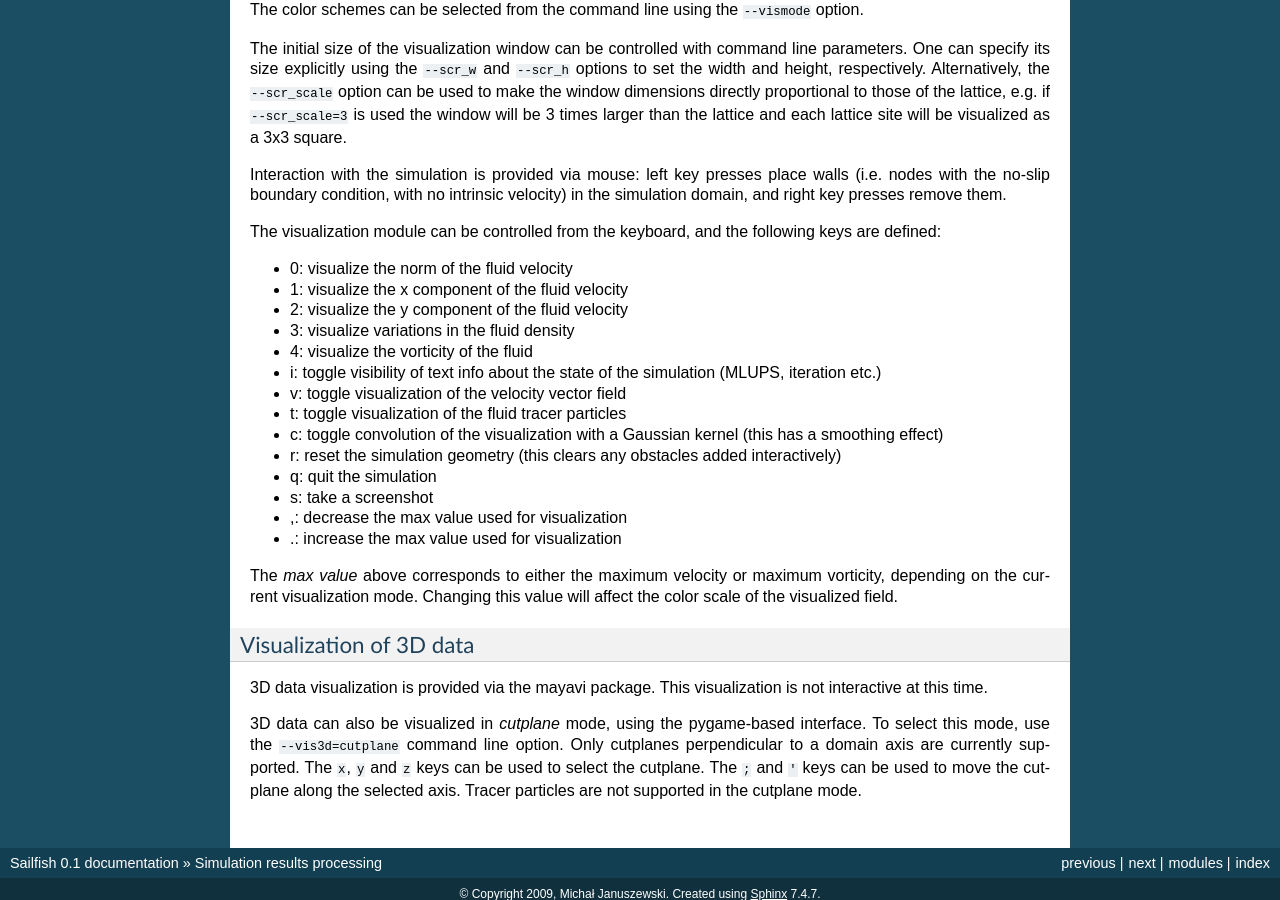
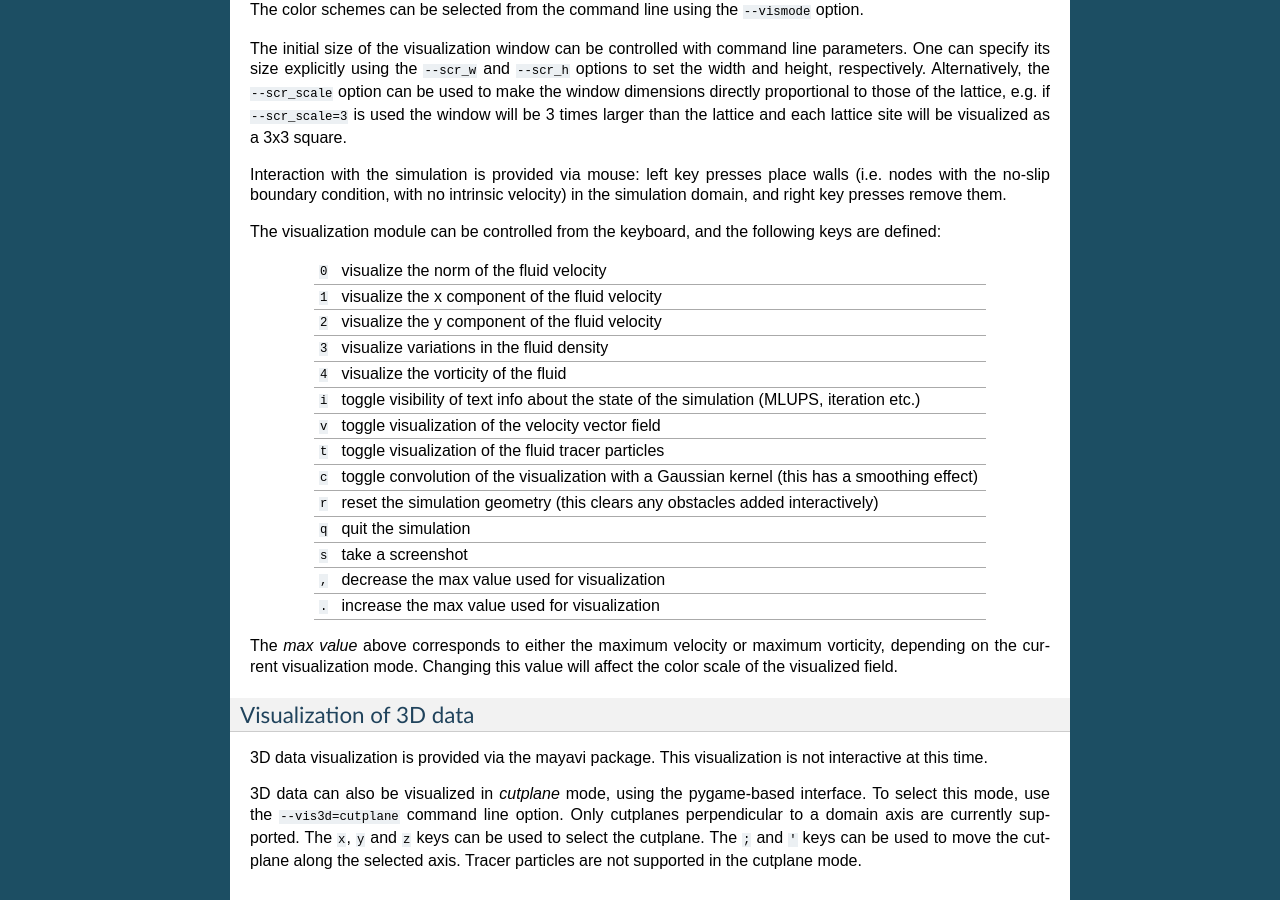
Before and after one commit to sailfish-team/sailfish, a Sphinx documentation site: the page built from doc/results.rst, in a window 1280 px wide and 900 px high, scrolled down 959 px. Built offline with Sphinx 7.4.7, drawn with Linux system fonts in a browser that asks for light colours; formulas are drawn with MathJax 3.

Commit message:
Use a table for keys supported in the vis2d module.

```diff
--- a/doc/results.rst
+++ b/doc/results.rst
@@ -68,20 +68,22 @@ simulation domain, and right key presses remove them.
 The visualization module can be controlled from the keyboard, and the following
 keys are defined:
 
-* 0: visualize the norm of the fluid velocity
-* 1: visualize the x component of the fluid velocity
-* 2: visualize the y component of the fluid velocity
-* 3: visualize variations in the fluid density
-* 4: visualize the vorticity of the fluid
-* i: toggle visibility of text info about the state of the simulation (MLUPS, iteration etc.)
-* v: toggle visualization of the velocity vector field
-* t: toggle visualization of the fluid tracer particles
-* c: toggle convolution of the visualization with a Gaussian kernel (this has a smoothing effect)
-* r: reset the simulation geometry (this clears any obstacles added interactively)
-* q: quit the simulation
-* s: take a screenshot
-* ,: decrease the max value used for visualization
-* .: increase the max value used for visualization
+=====  ============================================================================================
+``0``  visualize the norm of the fluid velocity
+``1``  visualize the x component of the fluid velocity
+``2``  visualize the y component of the fluid velocity
+``3``  visualize variations in the fluid density
+``4``  visualize the vorticity of the fluid
+``i``  toggle visibility of text info about the state of the simulation (MLUPS, iteration etc.)
+``v``  toggle visualization of the velocity vector field
+``t``  toggle visualization of the fluid tracer particles
+``c``  toggle convolution of the visualization with a Gaussian kernel (this has a smoothing effect)
+``r``  reset the simulation geometry (this clears any obstacles added interactively)
+``q``  quit the simulation
+``s``  take a screenshot
+``,``  decrease the max value used for visualization
+``.``  increase the max value used for visualization
+=====  ============================================================================================
 
 The *max value* above corresponds to either the maximum velocity or maximum vorticity,
 depending on the current visualization mode.  Changing this value will affect the color
```
